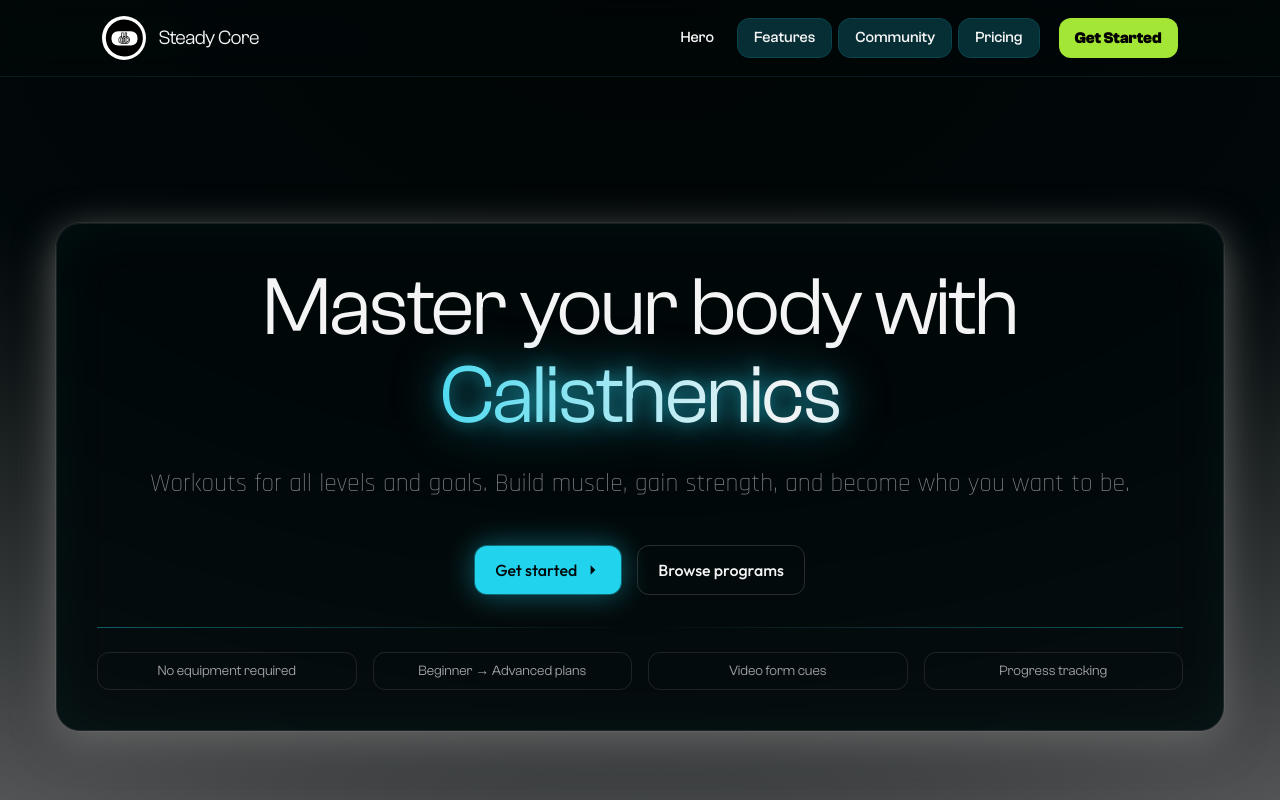
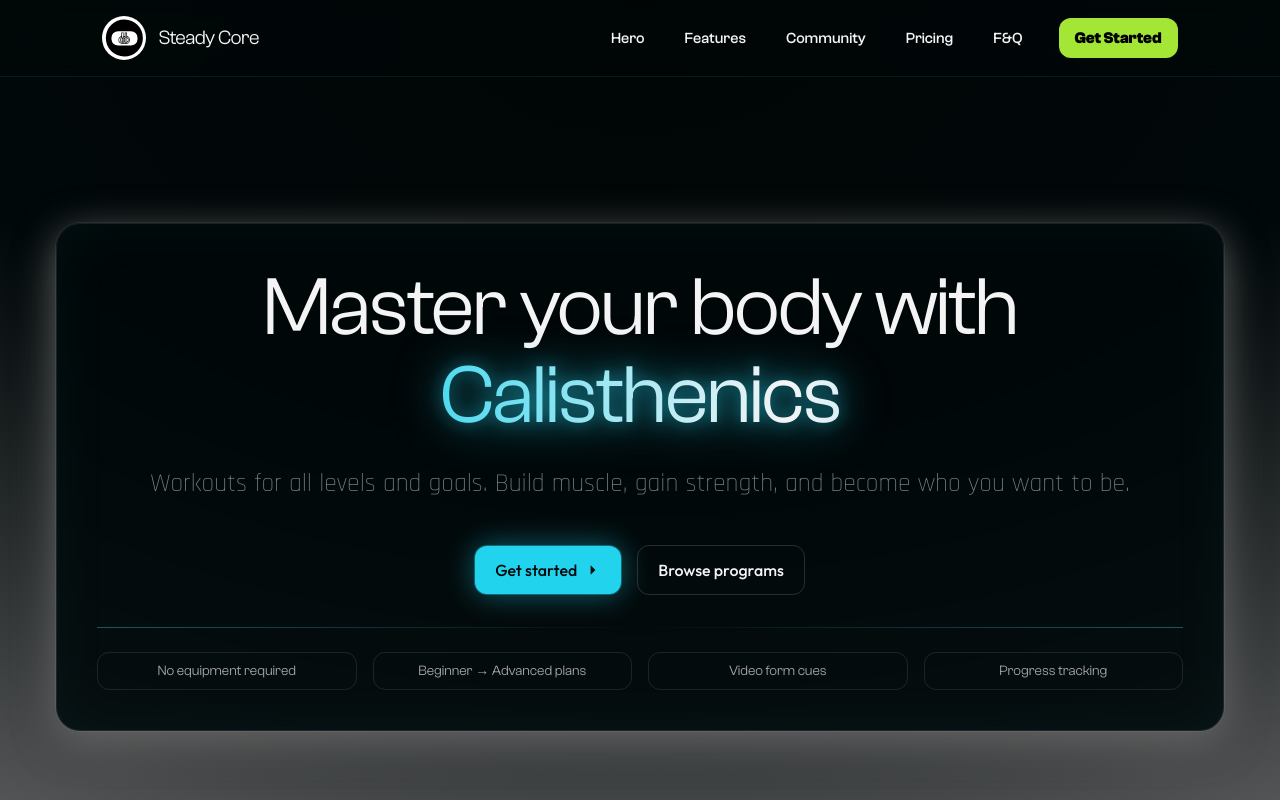
Before and after one commit to 2meawmeaw2/calisthenics, a Next.js app: page / in a window 1280 px wide. Shown: the top 800 px of the page. Built offline with nearby package versions, Linux system fonts and the light colour scheme.

Commit message:
better ui/ux

```diff
--- a/app/components/community.tsx
+++ b/app/components/community.tsx
@@ -159,6 +159,7 @@ function GlowCard({
 export function Animated() {
   return (
     <section
+      id="community"
       aria-labelledby="community-title"
       className="relative min-h-screen w-full overflow-hidden"
     >
--- a/app/components/cta.tsx
+++ b/app/components/cta.tsx
@@ -71,13 +71,13 @@ export default function CTA() {
           </p>
 
           {/* Benefit bullets */}
-          <ul className="mt-5 grid grid-cols-1 sm:grid-cols-3 gap-2 sm:gap-4 text-left max-w-4xl mx-auto">
+          <ul className="mt-5 grid place-items-center grid-cols-1 sm:grid-cols-3 gap-2 sm:gap-4 text-left max-w-4xl mx-auto">
             {[
               "No equipment required to start",
               "Science-backed progressions",
               "Cancel anytime—no hassle",
             ].map((b) => (
-              <li key={b} className="flex items-start gap-2 sm:gap-3">
+              <li key={b} className="flex items-start  gap-2 sm:gap-3">
                 <FiCheck aria-hidden className="mt-0.5 text-action shrink-0" />
                 <span className="text-primary text-sm sm:text-base">{b}</span>
               </li>
--- a/app/components/header.tsx
+++ b/app/components/header.tsx
@@ -2,65 +2,32 @@
 "use client";
 
 import Image from "next/image";
-import { useEffect, useMemo, useRef, useState } from "react";
-import { motion, AnimatePresence } from "motion/react";
+import { useEffect, useState } from "react";
 import { FiMenu, FiX } from "react-icons/fi";
+const CTA_ID = "cta";
 
-const navVariants = {
-  hidden: { opacity: 0, y: 110 },
-  show: {
-    opacity: 1,
-    y: 0,
-    transition: {
-      type: "spring",
-      stiffness: 120,
-      damping: 22,
-      duration: 0.8,
-      delay: 0.2,
-    },
-  },
-};
-
-// Configure your 7 communities (ids must match section ids on the page)
 const SECTIONS = [
   { id: "hero", label: "Hero" },
-  { id: "programs", label: "Features" },
-  { id: "programs", label: "Community" },
-  { id: "programs", label: "Pricing" },
-] as const;
+  { id: "features", label: "Features" },
+  { id: "community", label: "Community" },
+  { id: "pricing", label: "Pricing" },
+  { id: "faq", label: "F&Q" },
+];
 
 export default function Header() {
   const [open, setOpen] = useState(false);
   const [scrolled, setScrolled] = useState(false);
-  const [activeId, setActiveId] = useState<string | null>(null);
-  const navWrapRef = useRef<HTMLDivElement | null>(null);
-  const [navHeight, setNavHeight] = useState<number>(76);
 
-  // measure sticky header height for offset
-  useEffect(() => {
-    const measure = () => {
-      const h = navWrapRef.current?.offsetHeight ?? 76;
-      setNavHeight(h);
-    };
-    measure();
-    const ro = new ResizeObserver(measure);
-    if (navWrapRef.current) ro.observe(navWrapRef.current);
-    window.addEventListener("resize", measure, { passive: true });
-    return () => {
-      ro.disconnect();
-      window.removeEventListener("resize", measure);
-    };
-  }, []);
-
-  // sticky state
+  // add subtle shadow/opacity once the user scrolls a bit
   useEffect(() => {
     const onScroll = () => setScrolled(window.scrollY > 8);
-    onScroll();
+    onScroll(); // set initial state on mount
+
     window.addEventListener("scroll", onScroll, { passive: true });
     return () => window.removeEventListener("scroll", onScroll);
   }, []);
 
-  // lock body scroll when mobile menu open
+  // lock body scroll while mobile menu is open
   useEffect(() => {
     document.body.style.overflow = open ? "hidden" : "";
     return () => {
@@ -68,70 +35,29 @@ export default function Header() {
     };
   }, [open]);
 
-  // Smooth scroll to a section with header offset
-  const scrollTo = (id: string) => {
+  // 1) Make goTo handle "top"
+  const goTo = (id: string) => {
+    setOpen(false);
+
+    if (!id || id === "top") {
+      window.scrollTo({ top: 0, behavior: "smooth" });
+      if (history.pushState) {
+        history.pushState(
+          null,
+          "",
+          window.location.pathname + window.location.search
+        ); // clear hash
+      }
+      return;
+    }
+
     const el = document.getElementById(id);
-    if (!el) return;
-    const y = el.getBoundingClientRect().top + window.scrollY - (navHeight + 8);
-    window.scrollTo({ top: y, behavior: "smooth" });
-    history.replaceState(null, "", `#${id}`);
-    setOpen(false);
+    if (el) el.scrollIntoView({ behavior: "smooth", block: "start" });
+    if (history.pushState) history.pushState(null, "", `#${id}`);
   };
 
-  // Observe sections to update activeId
-  useEffect(() => {
-    const targets = SECTIONS.map((s) => document.getElementById(s.id)).filter(
-      Boolean
-    ) as HTMLElement[];
-    if (!targets.length) return;
-
-    let ticking = false;
-    const observer = new IntersectionObserver(
-      (entries) => {
-        // pick the most visible intersecting section
-        const visible = entries
-          .filter((e) => e.isIntersecting)
-          .sort(
-            (a, b) => (b.intersectionRatio || 0) - (a.intersectionRatio || 0)
-          );
-        if (visible[0]) {
-          const id = visible[0].target.id;
-          if (!ticking) {
-            ticking = true;
-            requestAnimationFrame(() => {
-              setActiveId(id);
-              ticking = false;
-            });
-          }
-        }
-      },
-      {
-        // top margin accounts for sticky header
-        root: null,
-        rootMargin: `-${navHeight + 12}px 0px -50% 0px`,
-        threshold: [0.25, 0.5, 0.75, 1],
-      }
-    );
-
-    targets.forEach((t) => observer.observe(t));
-    return () => observer.disconnect();
-  }, [navHeight]);
-
-  // Open the section in URL hash on load
-  useEffect(() => {
-    const hash = decodeURIComponent(window.location.hash.replace("#", ""));
-    if (hash) {
-      // small delay so navHeight is measured
-      setTimeout(() => scrollTo(hash), 60);
-    }
-    // eslint-disable-next-line react-hooks/exhaustive-deps
-  }, []);
-
-  const desktopLinks = useMemo(() => SECTIONS, []);
-  const mobileLinks = useMemo(() => SECTIONS, []);
-
   return (
-    <>
+    <header className="sticky top-0 z-[100]">
       {/* Skip link */}
       <a
         href="#main"
@@ -140,30 +66,24 @@ export default function Header() {
         Skip to content
       </a>
 
-      <motion.nav
-        initial="hidden"
-        animate="show"
-        variants={navVariants}
+      <nav
         aria-label="Primary"
         className={[
-          "sticky top-0 z-[100] w-full",
-          "backdrop-blur-md transition-all",
-          "border-b",
+          "w-full border-b backdrop-blur transition-all",
           scrolled
-            ? "bg-foreground/70 border-highlight/20"
+            ? "bg-foreground/80 border-highlight/20 shadow-sm"
             : "bg-foreground/40 border-highlight/10",
         ].join(" ")}
-        ref={navWrapRef}
       >
         <div className="mx-auto max-w-screen-2xl px-[5%] md:px-[6%] lg:px-[8%] h-[4.25rem] md:h-[4.75rem] flex items-center justify-between">
           {/* Logo */}
           <button
             type="button"
-            onClick={() => scrollTo(SECTIONS[0].id)}
+            onClick={() => goTo("top")}
             aria-label="Go to top"
             className="flex items-center gap-3 focus-visible:outline-none focus-visible:ring-2 focus-visible:ring-action rounded-lg"
           >
-            <div className="relative h-9 w-9 md:h-11 md:w-11">
+            <span className="relative h-9 w-9 md:h-11 md:w-11">
               <Image
                 src="/dark-nb.svg"
                 alt="Brand logo"
@@ -171,55 +91,46 @@ export default function Header() {
                 className="object-contain"
                 priority
               />
-            </div>
+            </span>
             <span className="hidden sm:block font-Clash text-primary text-lg md:text-xl tracking-tight">
               Steady Core
             </span>
           </button>
 
-          {/* Desktop nav (sections) */}
+          {/* Desktop nav */}
           <div className="hidden md:flex items-center gap-2 lg:gap-3">
             <ul className="flex items-center gap-1 lg:gap-2">
-              {desktopLinks.map((l) => {
-                const active = activeId === l.id;
-                return (
-                  <li key={l.id} className="relative">
-                    <button
-                      type="button"
-                      onClick={() => scrollTo(l.id)}
-                      aria-current={active ? "location" : undefined}
-                      className={[
-                        "px-3 py-2 lg:px-4 lg:py-2 rounded-xl text-sm md:text-[0.95rem] font-medium",
-                        "text-primary hover:bg-highlight/10 focus-visible:outline-none focus-visible:ring-2 focus-visible:ring-action",
-                        "transition-colors motion-reduce:transition-none relative",
-                      ].join(" ")}
+              {SECTIONS.map((l, i) => (
+                <li key={l.id}>
+                  <a
+                    href={i === 0 ? "#" : `#${l.id}`}
+                    onClick={(e) => {
+                      e.preventDefault();
+                      if (i === 0) {
+                        goTo("top");
+                      } else {
+                        goTo(l.id);
+                      }
+                    }}
+                    className="group relative px-3 py-2 lg:px-4 lg:py-2 rounded-xl text-sm md:text-[0.95rem] font-medium text-primary hover:bg-highlight/10 focus-visible:outline-none focus-visible:ring-2 focus-visible:ring-action transition-colors"
                   >
-                      <span className="relative z-10">{l.label}</span>
-                      {active && (
-                        <motion.span
-                          layoutId="nav-pill"
-                          className="absolute inset-0 rounded-xl bg-highlight/20 ring-1 ring-highlight/30"
-                          transition={{
-                            type: "spring",
-                            stiffness: 500,
-                            damping: 40,
-                          }}
-                          aria-hidden="true"
-                        />
-                      )}
-                    </button>
+                    <span>{l.label}</span>
+                    <span className="pointer-events-none absolute left-3 right-3 -bottom-0.5 h-px scale-x-0 group-hover:scale-x-100 transition-transform origin-left bg-highlight/60" />
+                  </a>
                 </li>
-                );
-              })}
+              ))}
             </ul>
 
-            <button
-              type="button"
-              onClick={() => scrollTo(SECTIONS[0].id)}
+            <a
+              href={`#${CTA_ID}`}
+              onClick={(e) => {
+                e.preventDefault();
+                goTo(CTA_ID);
+              }}
               className="ml-2 px-4 py-2 rounded-xl bg-action text-black font-black hover:bg-highlight transition-colors focus-visible:outline-none focus-visible:ring-2 focus-visible:ring-action"
             >
               Get Started
-            </button>
+            </a>
           </div>
 
           {/* Mobile: burger */}
@@ -239,56 +150,32 @@ export default function Header() {
         </div>
 
         {/* Mobile menu */}
-        <AnimatePresence>
         {open && (
-            <motion.div
-              key="mobile-menu"
-              initial={{ height: 0, opacity: 0 }}
-              animate={{ height: "auto", opacity: 1 }}
-              exit={{ height: 0, opacity: 0 }}
-              transition={{
-                height: { duration: 0.25 },
-                opacity: { duration: 0.2 },
+          <div className="md:hidden border-t border-highlight/10 bg-foreground/80 backdrop-blur">
+            <ul className="px-[5%] py-2 flex flex-col gap-1">
+              {SECTIONS.map((l, i) => (
+                <li key={l.id}>
+                  <a
+                    href={i === 0 ? "#" : `#${l.id}`}
+                    onClick={(e) => {
+                      e.preventDefault();
+                      if (i === 0) {
+                        goTo("top");
+                      } else {
+                        goTo(l.id);
+                      }
                     }}
-              className="md:hidden overflow-hidden border-t border-highlight/10 bg-foreground/80 backdrop-blur-md"
-            >
-              <div className="px-[5%] pb-4 pt-2">
-                <ul className="flex flex-col gap-1">
-                  {mobileLinks.map((l) => {
-                    const active = activeId === l.id;
-                    return (
-                      <li key={l.id}>
-                        <button
-                          type="button"
-                          onClick={() => scrollTo(l.id)}
-                          className={[
-                            "block w-full text-left px-3 py-3 rounded-lg text-primary",
-                            "hover:bg-highlight/10 focus-visible:outline-none focus-visible:ring-2 focus-visible:ring-action",
-                            active
-                              ? "bg-highlight/15 ring-1 ring-highlight/25"
-                              : "ring-1 ring-transparent",
-                          ].join(" ")}
-                          aria-current={active ? "location" : undefined}
+                    className="block w-full px-3 py-3 rounded-lg text-primary ring-1 ring-transparent hover:bg-highlight/10 focus-visible:outline-none focus-visible:ring-2 focus-visible:ring-action transition"
                   >
                     {l.label}
-                        </button>
+                  </a>
                 </li>
-                    );
-                  })}
+              ))}
+              {/* ... */}
             </ul>
-
-                <button
-                  type="button"
-                  onClick={() => scrollTo(SECTIONS[0].id)}
-                  className="mt-3 inline-flex w-full items-center justify-center px-4 py-3 rounded-lg bg-action text-black font-black hover:bg-highlight transition-colors focus-visible:outline-none focus-visible:ring-2 focus-visible:ring-action"
-                >
-                  Get Started
-                </button>
           </div>
-            </motion.div>
         )}
-        </AnimatePresence>
-      </motion.nav>
-    </>
+      </nav>
+    </header>
   );
 }
--- a/app/components/intro.tsx
+++ b/app/components/intro.tsx
@@ -6,7 +6,7 @@ export default function Intro() {
   return (
     <>
       <motion.section
-        id="programs"
+        id="features"
         aria-labelledby="programs-title"
         // More breathing room on desktop
         className="w-full py-10 sm:py-14 lg:py-20 mb-16 sm:mb-24 lg:mb-32 relative"
```
Lines whose indentation alone changed are shown as unchanged.
